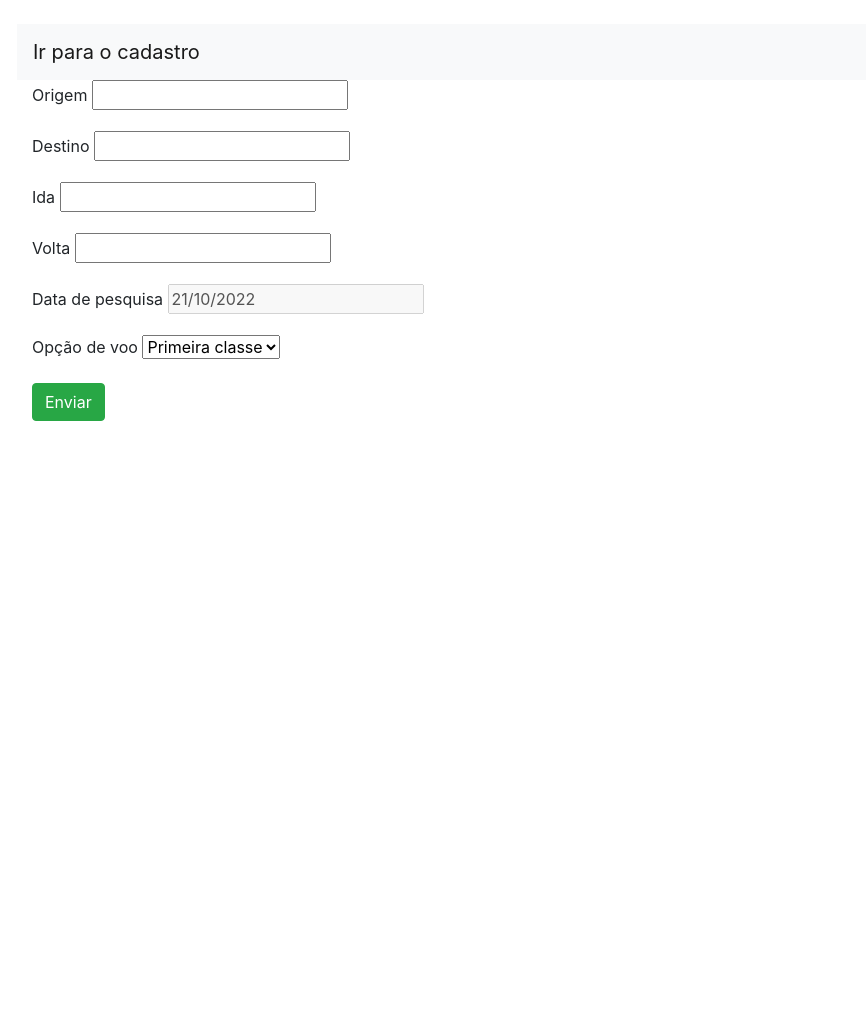
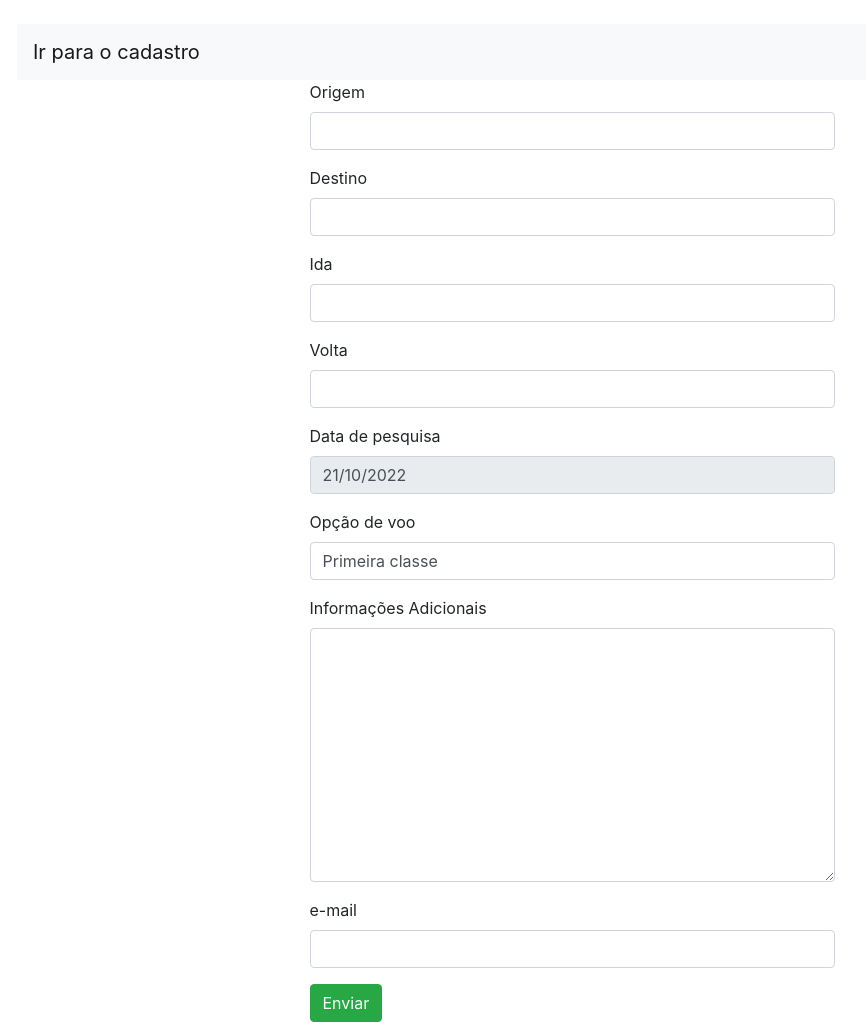
Before and after one commit to EduCamelo/senacForms, a Django app: page / in a window 1280 px wide. Shown: the whole page, without its empty margins (68-934 px from the left). Before the commit the page ends 421 px from the top, so only its background shows below. Run offline with Django 4.2, Linux system fonts and the light colour scheme; some libraries are stand-ins or nearby versions.

Commit message:
senacForms

```diff
--- a/setup/settings.py
+++ b/setup/settings.py
@@ -42,6 +42,7 @@ INSTALLED_APPS = [
     'django.contrib.staticfiles',
     'viagens',
     'tempus_dominus',
+    'widget_tweaks',
 ]
 
 MIDDLEWARE = [
--- a/templates/index.html
+++ b/templates/index.html
@@ -1,12 +1,13 @@
 {% extends "base.html" %}
 {% block content %}
-    <section class="col-6">
+{% load widget_tweaks %}
+    <section class="container col-6">
         <form action="{% url 'consulta' %}", method="post">
             {% csrf_token %}
             {% for field in form.visible_fields %}
             <div class="form-group">
                 <label for="{{field.id_for_label}}">{{field.label}}</label>
-                {{field}}
+                {{field|add_class:'form-control'}}
             </div>
             {% endfor %}
         <input type="submit" value="Enviar" class="btn btn-success">
--- a/viagens/forms.py
+++ b/viagens/forms.py
@@ -11,3 +11,5 @@ class ViagemForms(forms.Form):
     data_volta = forms.DateField(label='Volta', widget=DatePicker())
     data_pesquisa = forms.DateField(label='Data de pesquisa', disabled=True, initial=datetime.today)
     classe_viagem = forms.ChoiceField(label='Opção de voo', choices= tipos_de_classe)
+    adicionais = forms.CharField(label='Informações Adicionais',max_length=200, widget=forms.Textarea(), required=False )
+    email = forms.EmailField(label='e-mail', max_length=200)
--- a/viagens/views.py
+++ b/viagens/views.py
@@ -1,5 +1,6 @@
 from django.shortcuts import render
 from viagens.forms import ViagemForms
+
 def index(request):
     form= ViagemForms()
     contexto= {'form' : form}
```
Also changed, not shown: templates/consulta.html (+7 -3 lines).
